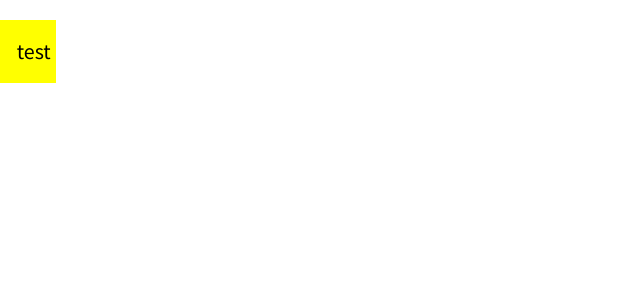
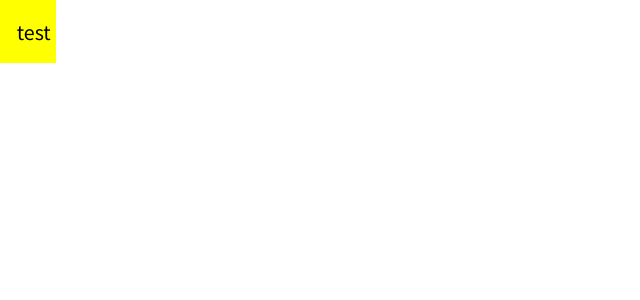
Before and after one commit to COOL-EWHA/devook-web, a React (Create React App) app: page / in a window 1280 px wide. Shown: the top 300 px of the page, without its empty margins (0-640 px from the left). Built offline with nearby package versions, Linux system fonts and the light colour scheme.

Commit message:
chore: :lipstick: styled-reset 추가

```diff
--- a/package.json
+++ b/package.json
@@ -15,6 +15,7 @@
     "react-dom": "^17.0.2",
     "react-scripts": "5.0.0",
     "styled-components": "^5.3.3",
+    "styled-reset": "^4.3.4",
     "typescript": "^4.4.2",
     "web-vitals": "^2.1.0"
   },
--- a/src/styles/global.ts
+++ b/src/styles/global.ts
@@ -1,6 +1,9 @@
 import { createGlobalStyle } from 'styled-components';
+import reset from 'styled-reset';
 
 const GlobalStyle = createGlobalStyle`
+  ${reset}
+
   * {
     box-sizing: border-box;
     font-family: 'Noto Sans KR', sans-serif;
```
Also changed, not shown: 1 other file (tests, documents, lock files or other folders).
